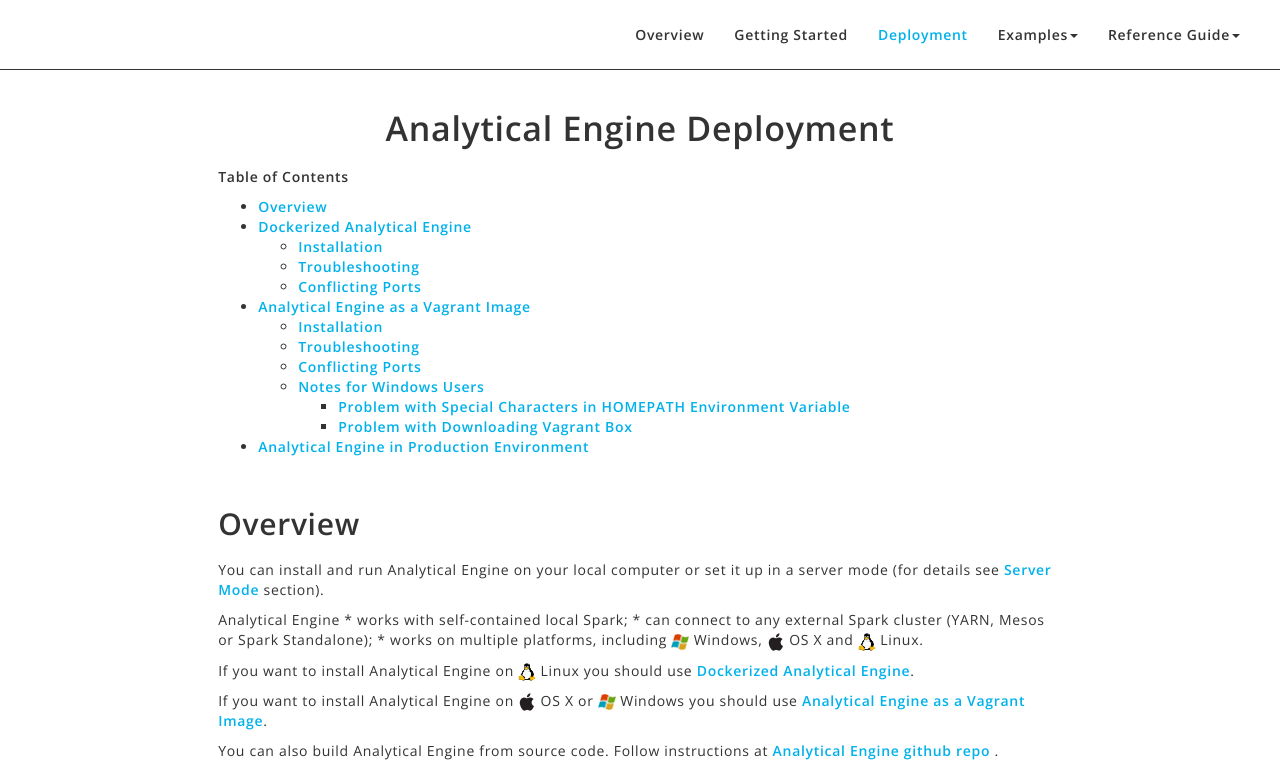
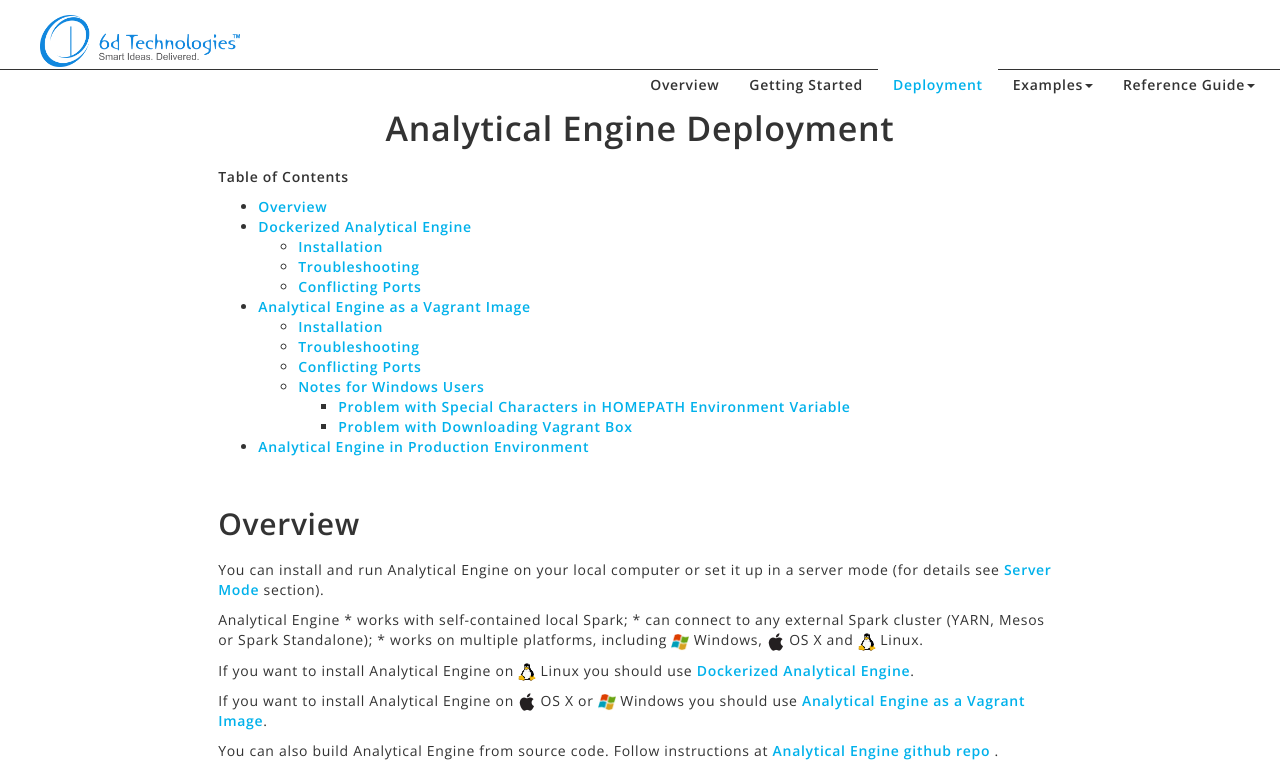
Before and after one commit to parthipan76/parthipan76.github.io, a plain HTML site: page deployment.html in a window 1280 px wide. Shown: the top 778 px of the page. Drawn offline with nearby package versions, Linux system fonts and the light colour scheme.

Commit message:
deployment logo changes 0.1

```diff
--- a/deployment.html
+++ b/deployment.html
@@ -35,11 +35,16 @@
 
 <body cz-shortcut-listen="true">
   <header>
+
+
     <nav class="navbar navbar-inverse navbar-fixed-top">
       <div class="container head-of-page">
-        <div class="navbar-header">
-          <div class="navbar-brand">
-
+        <div class="container head-of-page">
+          <div class="navbar-header">
+            <div class="navbar-brand">
+              <a href="."><img src="./img/seahorse_logo.png" alt="deepsense.ai Analytical Engine" style="width: 200px; height: auto;"></a>
+            </div>
+          </div>
           </div>
 
         </div>
```
Also changed, not shown: img/ds-header-logo.png.
